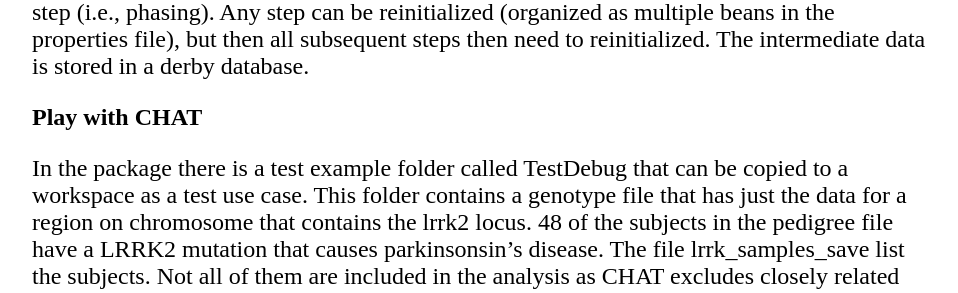
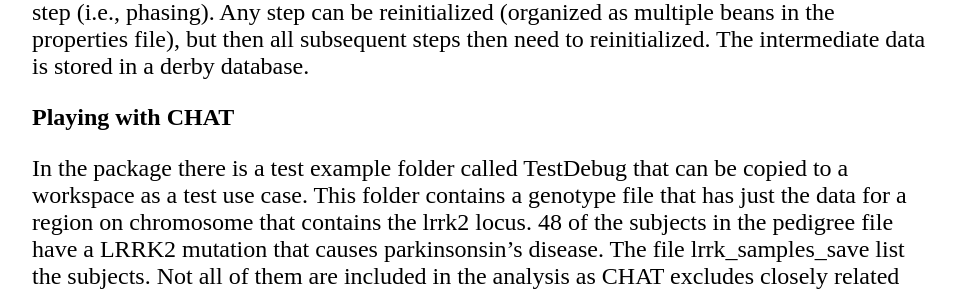
Before and after one commit to lybird300/lybird300.github.io, a Jekyll site: the page built from _posts/2015-08-24-CHAT.md, in a window 1280 px wide and 900 px high, scrolled down 1046 px. Shown: the part 156-449 px from the top of the window, without its empty margins (160-1118 px from the left). Built offline with Jekyll 4.4.1, drawn with Linux system fonts in a browser that asks for light colours.

Commit message:
Update 2015-08-24-CHAT.md

```diff
--- a/_posts/2015-08-24-CHAT.md
+++ b/_posts/2015-08-24-CHAT.md
@@ -11,7 +11,7 @@
 
 When I first looked into the code of CHAT, my impression is that Kirk put into a lot of efforts to make this software fault tolerant when working with clusters. CHAT tries to break up the jobs to use the number of CPUs that are expected. If a job fails it will be restarted and is often broken up into smaller jobs. CHAT keeps track of finished jobs and tries to resume remaining or failed ones. Most output files have internal line count information, so that a corrupted file can be automatically detected. Files are usually checked once for completeness but also frequently checked for whether they are where they are supposed to be. The above settings are accomplished through a properties file and can be changed in some in the longest step (i.e., phasing). Any step can be reinitialized (organized as multiple beans in the properties file), but then all subsequent steps then need to reinitialized. The intermediate data is stored in a derby database.
 
-<h2>Play with CHAT</h2>
+<h2>Playing with CHAT</h2>
 In the package there is a test example folder called TestDebug that can be copied to a workspace as a test use case. This folder contains a genotype file that has just the data for a region on chromosome that contains the lrrk2 locus. 48 of the subjects in the pedigree file have a LRRK2 mutation that causes parkinsonsin's disease. The file lrrk_samples_save list the subjects. Not all of them are included in the analysis as CHAT excludes closely related individuals. Before running the test example, make sure you have done the following:
 <ul>
 <li>From root (chat) import  (by right click and choose import from the drop-down menu) an existing project into workspace for each of the sub directories. (i.e., chat-common, chat-prep, chat-core etc). The classes built in these directories are what that are actually executed.</li>
```
